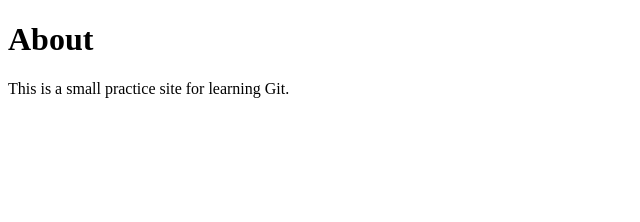
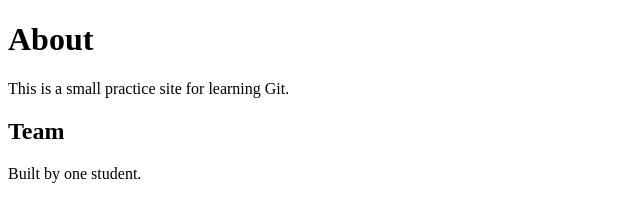
Before and after one commit to Kash-app/git-workflow-assignment, a plain HTML site: page about.html in a window 1280 px wide. Shown: the whole page, without its empty margins (0-640 px from the left). Drawn offline with Linux system fonts and the light colour scheme.

Commit message:
Add team section to about page

```diff
--- a/about.html
+++ b/about.html
@@ -7,5 +7,7 @@
 <body>
   <h1>About</h1>
   <p>This is a small practice site for learning Git.</p>
+  <h2>Team</h2>
+  <p>Built by one student.</p>
 </body>
 </html>
```
